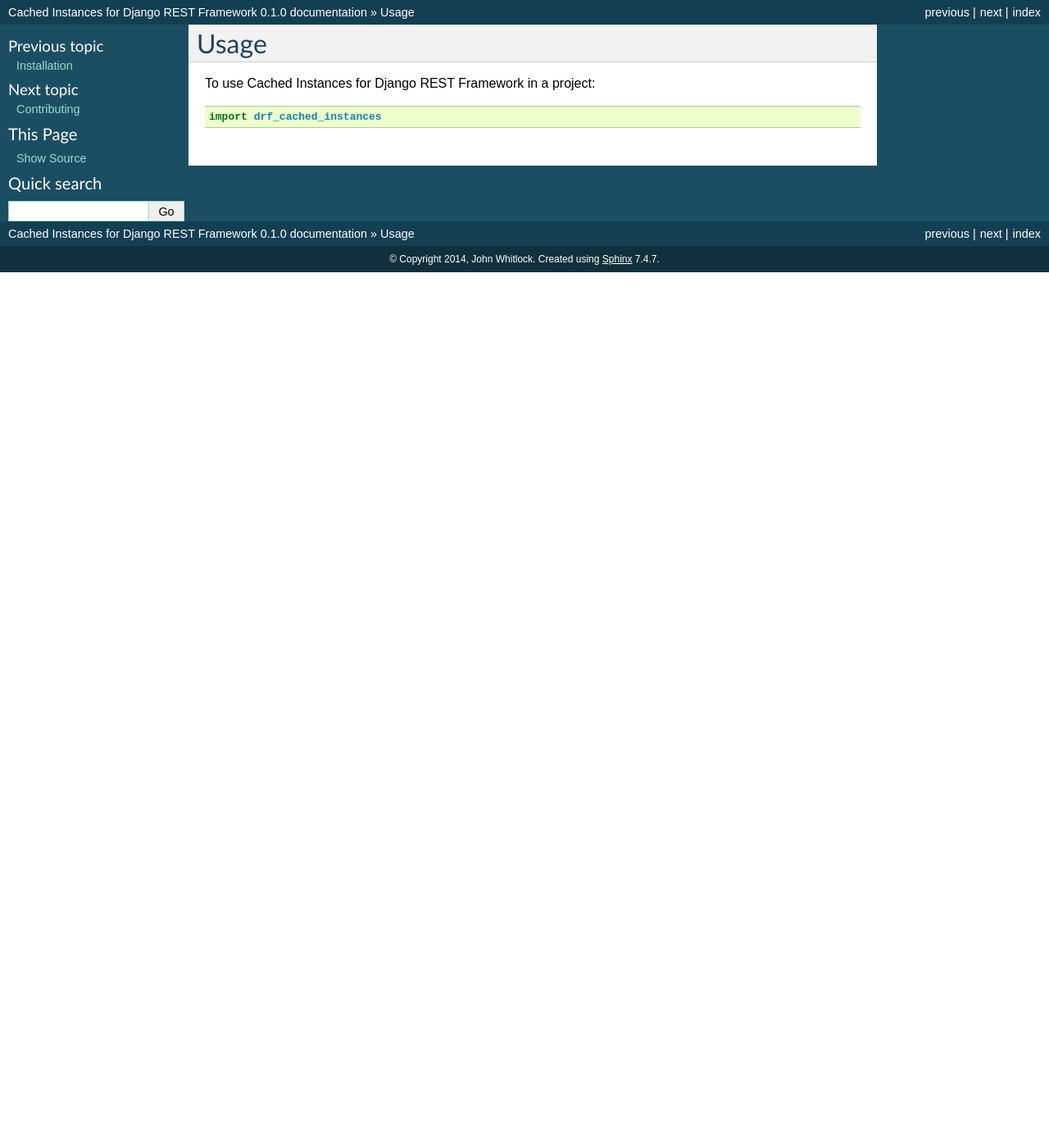
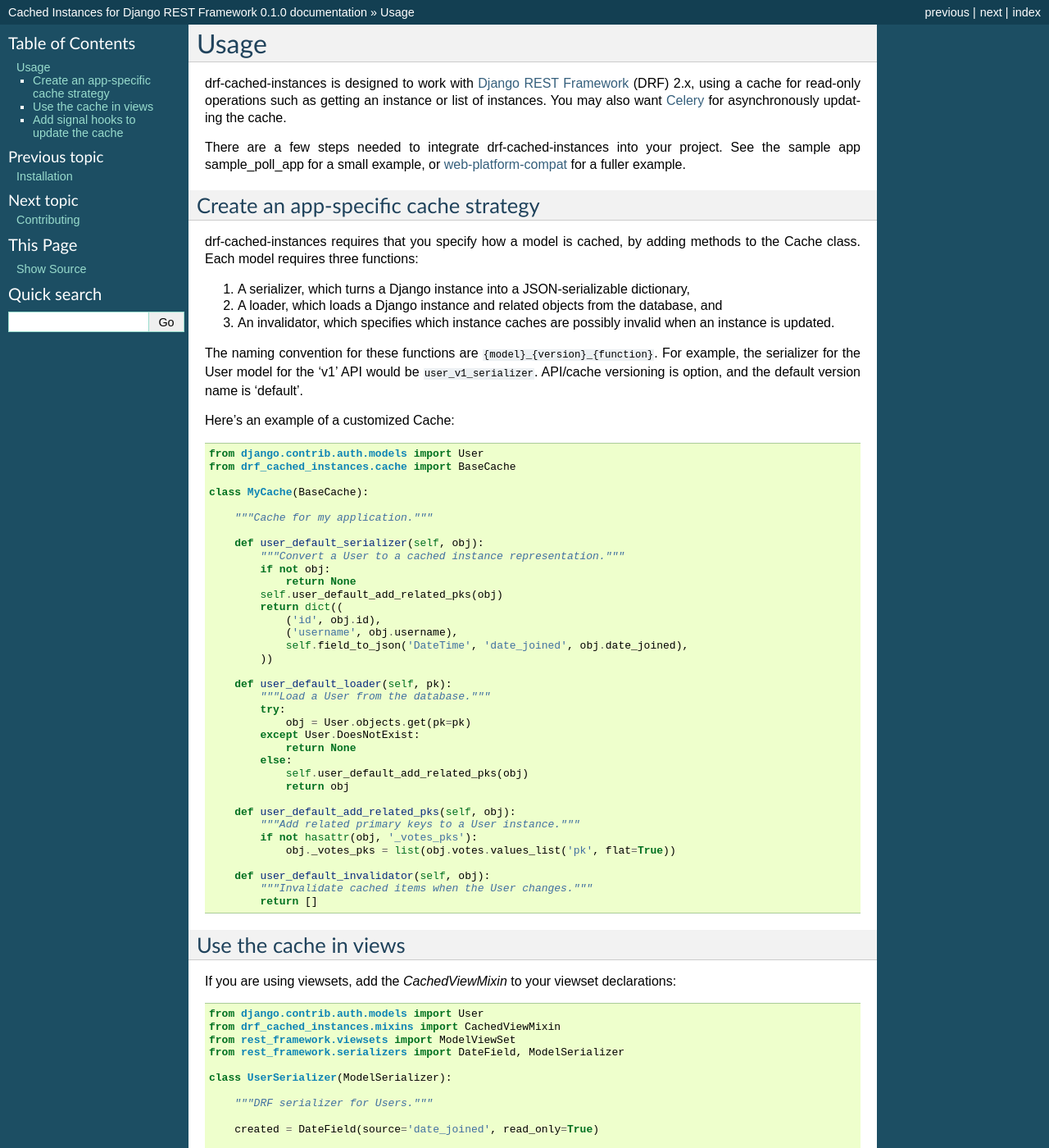
Before and after one commit to jwhitlock/drf-cached-instances, a Sphinx documentation site: the page built from docs/usage.rst, in a window 1280 px wide and 1400 px high. Shown: the whole window at 82% size. Built offline with Sphinx 7.4.7, drawn with Linux system fonts in a browser that asks for light colours; some of the changed text lies outside the part shown.

```diff
--- a/docs/usage.rst
+++ b/docs/usage.rst
@@ -1,7 +1,134 @@
-========
+=====
 Usage
-========
+=====
 
-To use Cached Instances for Django REST Framework in a project::
+drf-cached-instances is designed to work with `Django REST Framework`_ (DRF)
+2.x, using a cache for read-only operations such as getting an instance or list
+of instances.  You may also want Celery_ for asynchronously updating the
+cache.
 
-    import drf_cached_instances
+There are a few steps needed to integrate drf-cached-instances into your
+project.  See the sample app sample_poll_app for a small example, or
+`web-platform-compat`_ for a fuller example.
+
+Create an app-specific cache strategy
+-------------------------------------
+drf-cached-instances requires that you specify how a model is cached, by
+adding methods to the Cache class.  Each model requires three functions:
+
+1. A serializer, which turns a Django instance into a JSON-serializable
+   dictionary,
+2. A loader, which loads a Django instance and related objects
+   from the database, and
+3. An invalidator, which specifies which instance caches are possibly invalid
+   when an instance is updated.
+
+The naming convention for these functions are ``{model}_{version}_{function}``.
+For example, the serializer for the User model for the 'v1' API would be
+``user_v1_serializer``.  API/cache versioning is option, and the default
+version name is 'default'.
+
+Here's an example of a customized Cache::
+
+    from django.contrib.auth.models import User
+    from drf_cached_instances.cache import BaseCache
+
+    class MyCache(BaseCache):
+
+        """Cache for my application."""
+
+        def user_default_serializer(self, obj):
+            """Convert a User to a cached instance representation."""
+            if not obj:
+                return None
+            self.user_default_add_related_pks(obj)
+            return dict((
+                ('id', obj.id),
+                ('username', obj.username),
+                self.field_to_json('DateTime', 'date_joined', obj.date_joined),
+            ))
+
+        def user_default_loader(self, pk):
+            """Load a User from the database."""
+            try:
+                obj = User.objects.get(pk=pk)
+            except User.DoesNotExist:
+                return None
+            else:
+                self.user_default_add_related_pks(obj)
+                return obj
+
+        def user_default_add_related_pks(self, obj):
+            """Add related primary keys to a User instance."""
+            if not hasattr(obj, '_votes_pks'):
+                obj._votes_pks = list(obj.votes.values_list('pk', flat=True))
+
+        def user_default_invalidator(self, obj):
+            """Invalidate cached items when the User changes."""
+            return []
+
+Use the cache in views
+----------------------
+
+If you are using viewsets, add the `CachedViewMixin` to your viewset
+declarations::
+
+    from django.contrib.auth.models import User
+    from drf_cached_instances.mixins import CachedViewMixin
+    from rest_framework.viewsets import ModelViewSet
+    from rest_framework.serializers import DateField, ModelSerializer
+
+    class UserSerializer(ModelSerializer):
+
+        """DRF serializer for Users."""
+
+        created = DateField(source='date_joined', read_only=True)
+
+        class Meta:
+            model = User
+            fields = ('id', 'username', 'created')
+
+    class UserViewSet(CachedViewMixin, ModelViewSet):
+
+        """API endpoint that allows users to be viewed or edited."""
+
+        queryset = User.objects.all()
+        serializer_class = UserSerializer
+
+
+Add signal hooks to update the cache
+------------------------------------
+
+When an instance is updated, the cache is invalid and needs to be updated.
+This can be done by adding signal hooks for model modifications in models.py::
+
+    from django.contrib.auth.models import User
+    from django.db.models.signals import post_delete, post_save, m2m_changed
+    from django.dispatch import receiver
+    from .cache import MyCache
+
+    def update_cache_for_instance(model_name, instance_pk, instance):
+        cache = MyCache()
+        version = cache.default_version
+        to_update = cache.update_instance(
+            model_name, instance_pk, instance, version)
+        for related_name, related_pk, related_version in to_update:
+            update_cache_for_instance(
+                related_name, related_pk, version=related_version)
+
+    @receiver(post_delete, sender=User, dispatch_uid='post_delete_update_cache')
+    def post_delete_user_update_cache(sender, instance, **kwargs):
+        update_cache_for_instance('User', instance.pk, instance)
+
+    @receiver(post_save, sender=User, dispatch_uid='post_save_update_cache')
+    def post_save_user_update_cache(sender, instance, created, raw, **kwargs):
+        if raw:
+            return
+        update_cache_for_instance('User', instance.pk, instance)
+
+This will follow the invalidation logic in the Cache class, to ensure that the
+cache is consistant across related instances.
+
+.. _`Django REST Framework`: http://www.django-rest-framework.org
+.. _Celery: http://www.celeryproject.org
+.. _`web-platform-compat`: https://github.com/mozilla/web-platform-compat
```
Also changed, not shown: CONTRIBUTING.rst (+12 -10 lines), README.rst (+42 -4 lines), drf_cached_instances/__init__.py (+0 -49 lines).
